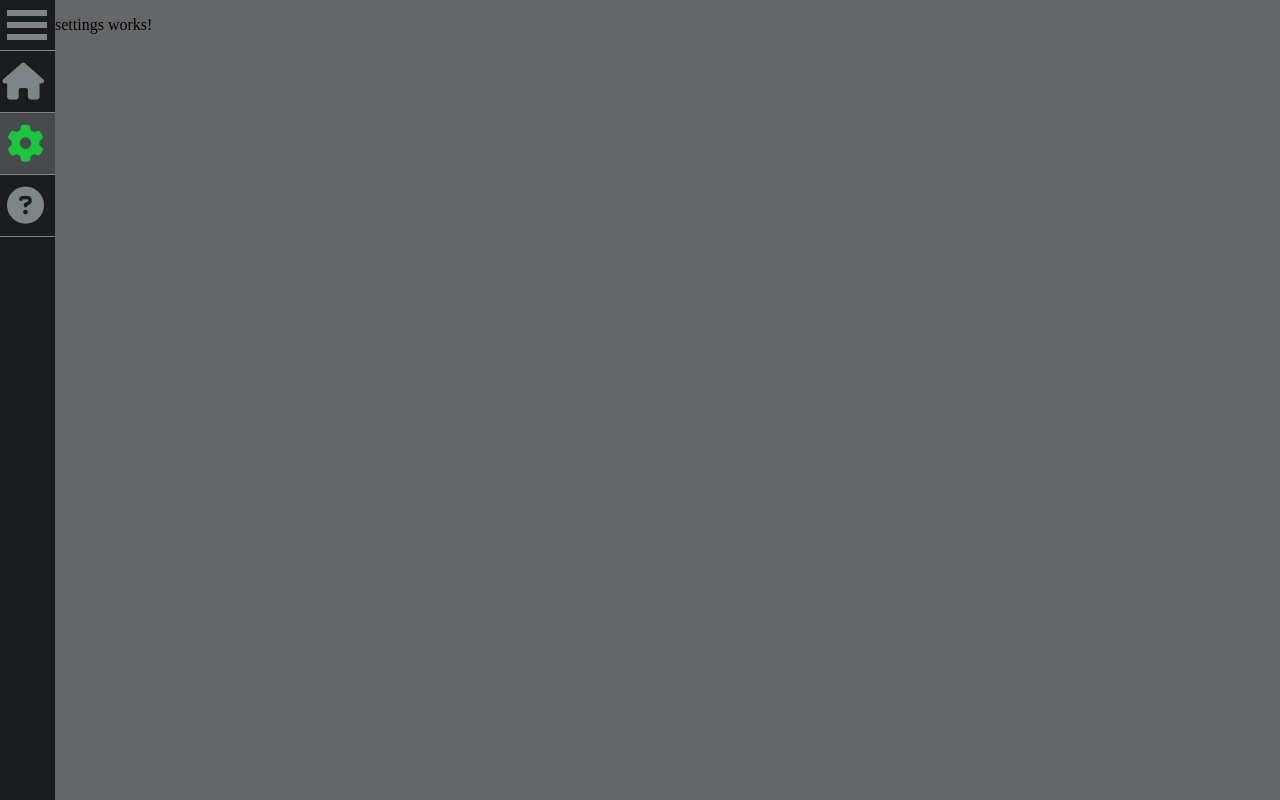
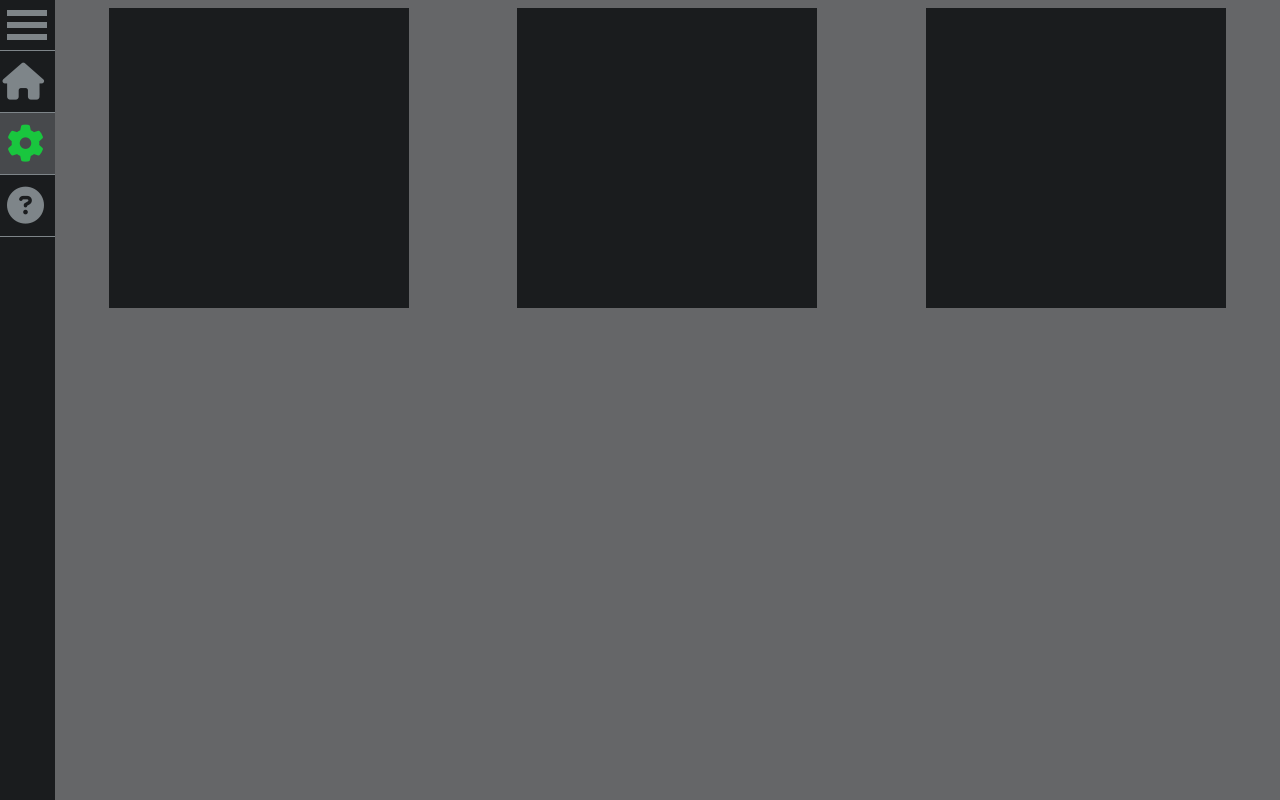
Before and after one commit to RunningAroundInCircles/HomeAutomation, an Angular app: page /settings in a window 1280 px wide. Built offline with nearby package versions, Linux system fonts and the light colour scheme.

Commit message:
Test and tweaks on div for routeroutlet

```diff
--- a/src/app/animation/animation.ts
+++ b/src/app/animation/animation.ts
@@ -8,5 +8,5 @@ export const Animation =
         state('collapsed', style({marginLeft: '-145px'})),
         transition('collapsed => expanded', animate('200ms ease-in')),
         transition('expanded => collapsed', animate('200ms ease-out'))
-    ]),
+    ])
 }
--- a/src/app/app.component.css
+++ b/src/app/app.component.css
@@ -1,8 +1,9 @@
 main
 {
     display: flex;
-    min-height: 100vh;
+    height: 100vh;
     width: auto;
+    overflow-y: hidden;
 }
 
 nav
@@ -119,5 +120,9 @@ nav
 /*#endregion*/
 
 /*#region - Router outlet*/
-
+.outlet
+{
+    width: 100%;
+    overflow-y: auto;
+}
 /*#endregion*/
--- a/src/app/app.component.html
+++ b/src/app/app.component.html
@@ -1,5 +1,5 @@
 <main>
-    <nav [@navTrigger]="expandedState" (clickOutside)="toggleNav()">
+    <nav [@navTrigger]="expandedState">
         <div class="menuTextBtn">
             <h5>Menu</h5>
             <div class="menuButton" (click)="toggleNav()">
--- a/src/app/dashbord/dashbord.component.css
+++ b/src/app/dashbord/dashbord.component.css
@@ -1,17 +1,23 @@
 main
 {
-    min-height: 100vh;
+    height: 100vh;
+    min-width: 100%;
     display: flex;
     flex-flow: row wrap;
     justify-content: space-around;
-    align-content: space-around;
 }
 
 .container{
     display: flex;
-    flex: 1 1 1;
+    /* flex: 1 1 1; */
     height: 300px;
     width: 500px;
     background-color:orange;
     margin: 0.5rem 0;
 }
+
+.container button
+{
+    flex: 1 0 1;
+    height: 50px;
+}
--- a/src/app/dashbord/dashbord.component.html
+++ b/src/app/dashbord/dashbord.component.html
@@ -1,8 +1,8 @@
 <main>
-  <div id="" class="container">1</div>
-  <div id="" class="container">2</div>
-  <div id="" class="container">3</div>
-  <div id="" class="container">4</div>
-  <div id="" class="container">5</div>
-  <div id="" class="container">6</div>
+  <div class="container"><button class="hideMe">Hide Me!</button></div>
+  <div class="container"><button class="hideMe">Hide Me!</button></div>
+  <div class="container"><button class="hideMe">Hide Me!</button></div>
+  <div class="container"><button class="hideMe">Hide Me!</button></div>
+  <div class="container"><button class="hideMe">Hide Me!</button></div>
+  <div class="container"><button class="hideMe">Hide Me!</button></div>
 </main>
--- a/src/app/dashbord/dashbord.component.ts
+++ b/src/app/dashbord/dashbord.component.ts
@@ -1,4 +1,5 @@
-import { Component, OnInit } from '@angular/core';
+import { Component, OnInit} from '@angular/core';
+import { Animation } from '../animation/animation';
 
 @Component({
   selector: 'app-dashbord',
@@ -9,8 +10,7 @@ export class DashbordComponent implements OnInit {
 
   constructor() { }
 
-  ngOnInit() {
-  }
+  ngOnInit() { }
 
   // private reloadPage()
   // {
--- a/src/app/settings/settings.component.css
+++ b/src/app/settings/settings.component.css
@@ -0,0 +1,16 @@
+main
+{
+    height: 100vh;
+    width: 100%;
+    display: flex;
+    flex-flow: row wrap;
+    justify-content: space-around;
+}
+
+.container{
+    display: flex;
+    height: 300px;
+    width: 300px;
+    background-color: #1a1c1e;
+    margin: 0.5rem 0.5rem;
+}
--- a/src/app/settings/settings.component.html
+++ b/src/app/settings/settings.component.html
@@ -1,3 +1,5 @@
-<p>
-  settings works!
-</p>
+<main>
+  <div class="container"></div>
+  <div class="container"></div>
+  <div class="container"></div>
+</main>
```
Also changed, not shown: src/app/app.component.ts (+1 -19 lines).
